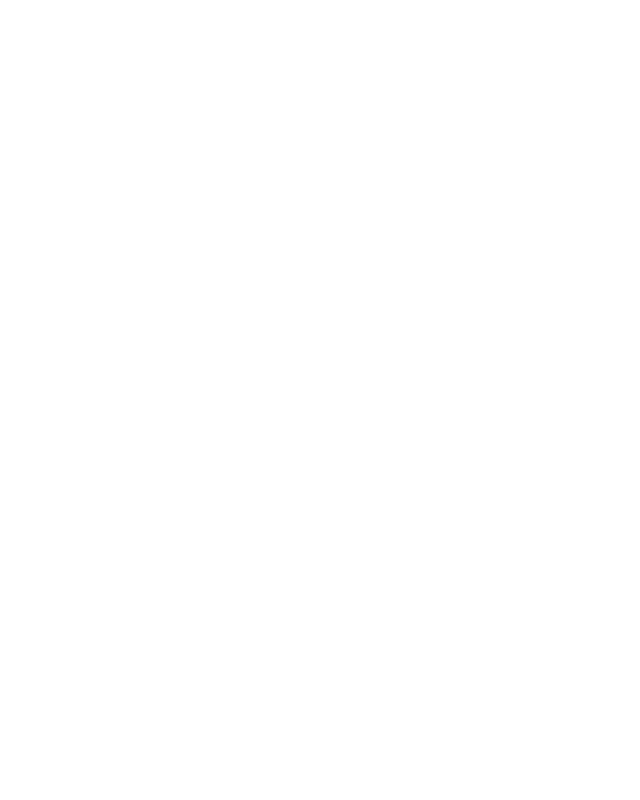
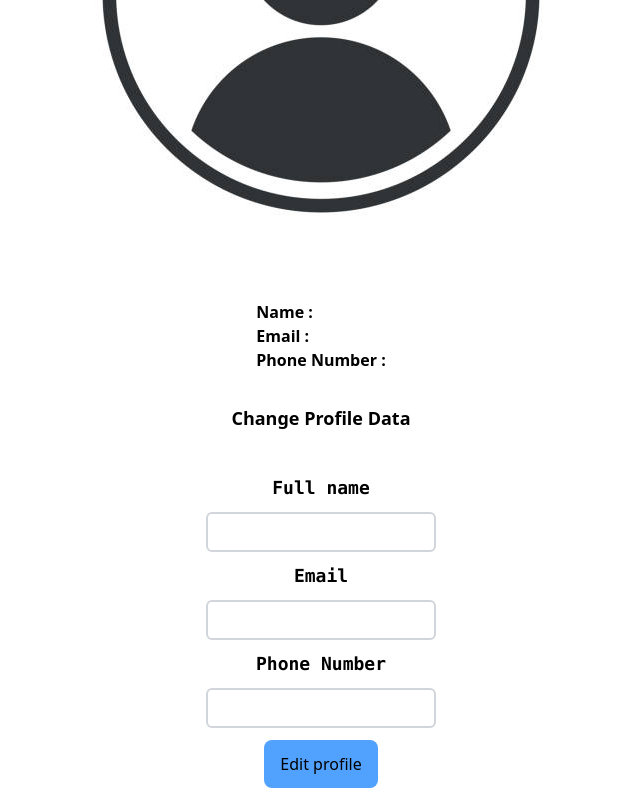
Before and after one commit to ayalasher/habitual, a React (Vite) app: page /Profile in a window 1280 px wide. Shown: the part 508-1308 px from the top of the page, without its empty margins (319-959 px from the left). Before the commit the page ends 928 px from the top, so only its background shows below. Built offline with nearby package versions, Linux system fonts and the light colour scheme.

Commit message:
Fetching goals from the home screen. Profile page worked on pending a user profile picture

```diff
--- a/src/pages/Goals_Visions.tsx
+++ b/src/pages/Goals_Visions.tsx
@@ -96,7 +96,7 @@
         });
         setGoals(userGoals);
         setLoading(false);
-        console.log(userGoals);
+        // console.log(userGoals);
       } catch (error) {
         toast.error("Error fetching user goals . Please try again later.");
       }
--- a/src/pages/Home.tsx
+++ b/src/pages/Home.tsx
@@ -2,23 +2,62 @@
 import { toast } from "react-toastify";
 import axios from "axios";
 import { getAuth } from "firebase/auth";
-import { useNavigate } from "react-router-dom";
+import { Link, useNavigate } from "react-router-dom";
 import { BeatLoader } from "react-spinners";
+import { db } from "../utils/Firebase";
+import { collection, getDocs } from "firebase/firestore";
 
 interface Quote {
   author: string;
   text: string;
 }
 
+interface newGoal {
+  title: string;
+  Description: string;
+}
+
 export default function HomeScreen() {
   const [todaysQuote, setTodaysquote] = useState<Quote | null>(null);
   const [loading, setLoading] = useState(false);
+  const [goals, setGoals] = useState<newGoal[]>([]);
   const auth = getAuth();
   const navigate = useNavigate();
   const currentUser = auth.currentUser;
   const url = import.meta.env.VITE_URL;
   const x_rapidapi_key = import.meta.env.VITE_X_RAPID_API_KEY;
   const x_rapidapi_host = import.meta.env.VITE_X_RAPID_API_HOST;
+
+  function GoalsComponent() {
+    if (loading) {
+      return (
+        <div className="flex flex-col items-center w-11/12 justify-center">
+          <BeatLoader />
+        </div>
+      );
+    }
+
+    if (goals.length === 0) {
+      return (
+        <div className="text-center py-4">
+          <p className="text-gray-500">No Goals yet. Add your first goal 👆🏼</p>
+        </div>
+      );
+    }
+    return (
+      <div className="space-y-4">
+        {goals.map((goal, index) => (
+          <div
+            key={index}
+            className="border-2 border-gray-300 rounded-md p-4 my-2"
+          >
+            <h3 className="font-bold text-lg">{goal.title}</h3>
+            <p className="text-gray-600">{goal.Description}</p>
+          </div>
+        ))}
+      </div>
+    );
+  }
 
   useEffect(() => {
     if (currentUser) {
@@ -44,7 +83,27 @@
           toast.error(`An error occured getting today's inspiration.`);
         }
       }
+
+      async function getGoals(userID: string) {
+        try {
+          const docRef = collection(db, "Users", userID, "Goals");
+          const docSnap = await getDocs(docRef);
+          const userGoals: newGoal[] = [];
+          docSnap.forEach((doc) => {
+            userGoals.push({
+              title: doc.data().title,
+              Description: doc.data().Description,
+            } as newGoal);
+          });
+          setGoals(userGoals);
+        } catch (error) {
+          toast.error(
+            "An error occurred when fetching goals . Refresh the page to try again ."
+          );
+        }
+      }
       getapi();
+      getGoals(currentUser.uid);
     } else {
       toast.error("You must be logged in to view the homepage");
       navigate("/");
@@ -73,11 +132,16 @@
       </div>
       <div className="flex flex-col items-center">
         <div className=" w-8/12  ">
-          <div>
+          <div className="flex flex-row items-center justify-between">
             <p className="font-bold text-3xl font-mono ">My goals</p>
+            <Link to={"/Focus"}>
+              <button className="py-3 my-3 px-4 text-center bg-blue-400 rounded-lg">
+                Focus 🚀
+              </button>
+            </Link>
           </div>
           <div>
-            <p>Goals set here</p>
+            <GoalsComponent />
           </div>
         </div>
       </div>
--- a/src/pages/Profile.tsx
+++ b/src/pages/Profile.tsx
@@ -1,29 +1,187 @@
 import { getAuth } from "firebase/auth";
 import { useState, useEffect } from "react";
+import { db } from "../utils/Firebase";
+import { getDoc, doc, setDoc } from "firebase/firestore";
+import { toast } from "react-toastify";
+import { BeatLoader } from "react-spinners";
+import ProfileImage from "../assets/images/userProfileImage.jpg";
+
+interface UserData {
+  fullName: string;
+  email: string;
+  phoneNumber: string;
+  termsAgreed?: boolean;
+  CreatedAt?: string;
+}
 
 export default function ProfileScreen() {
-  const [userData, setUserData] = useState<any>(null);
+  const [userData, setUserData] = useState<UserData | null>(null);
   const [loading, setLoading] = useState<boolean>(true);
   const currentUser = getAuth().currentUser;
+  const [newUserData, setNewUserData] = useState<UserData | null>(
+    loading ? null : userData
+  );
+
+  async function ChangeUserDataHandler() {
+    try {
+      const userDocref = doc(db, "Users", currentUser?.uid || "");
+      await setDoc(userDocref, {
+        fullName: newUserData?.fullName || "",
+        email: newUserData?.email || "",
+        phoneNumber: newUserData?.phoneNumber || "",
+      });
+      toast.success("User data updated successfully.");
+    } catch (error) {
+      toast.error(
+        "An error occurred when updating user data. Try again later."
+      );
+    }
+  }
 
   useEffect(() => {
-    if (currentUser) {
-      setUserData({
-        fullName: currentUser.displayName || "No name provided",
-        email: currentUser.email || "No email provided",
-        phoneNumber: currentUser.phoneNumber || "No phone number provided",
-      });
-      setLoading(false);
-    } else {
-      setLoading(false);
-      console.error("No user is currently logged in.");
+    async function fetchUserData() {
+      try {
+        if (currentUser) {
+          // Getting the document of the curent User according tp their UID
+          const userDocRef = doc(db, "Users", currentUser.uid);
+          const currentUserData = await getDoc(userDocRef);
+
+          if (currentUserData.exists()) {
+            setUserData(currentUserData.data() as UserData);
+            setNewUserData(currentUserData.data() as UserData);
+            console.log(currentUserData.data());
+          } else {
+            toast.error(
+              "An error occured while fetching the user data . try again later."
+            );
+          }
+          setLoading(false);
+        } else {
+          setLoading(false);
+          toast.error("No user is currently logged in. Navigate to Home page.");
+        }
+      } catch (error) {
+        toast.error("An error occured while fetching user data.");
+      }
     }
-  });
+    fetchUserData();
+  }, [currentUser]);
   return (
     <div className="flex flex-col h-screen w-12/12 items-center ">
-      <div className="flex flex-col w-8/12">
+      <div className="flex flex-col w-9/12">
         <p className="font-bold text-3xl py-2 my-2 font-mono ">User profile</p>
-        <p>{}</p>
+      </div>
+
+      <div className="flex flex-col w-9/12 items-center justify-center ">
+        <img className="" src={ProfileImage} alt="User Profile Image" />
+        {loading ? (
+          <BeatLoader />
+        ) : (
+          <div>
+            <p>
+              <strong>Name : </strong>
+              {userData?.fullName}
+            </p>
+            <p>
+              <strong>Email : </strong>
+              {userData?.email}
+            </p>
+            <p>
+              <strong>Phone Number : </strong>
+              {userData?.phoneNumber}
+            </p>
+          </div>
+        )}
+      </div>
+
+      <div className="flex flex-col w-9/12 items-center justify-center ">
+        <p className="py-4 my-4 font-bold text-lg ">Change Profile Data</p>
+        <form action="">
+          <fieldset>
+            <div className="flex flex-col items-center justify-center w-12/12 ">
+              <label
+                className="font-bold text-lg font-mono  py-1.5  my-1 "
+                htmlFor=""
+              >
+                Full name
+              </label>
+              <input
+                className="rounded-md border-2 border-gray-300 px-2 py-1.5 font-mono w-12/12 "
+                type="text"
+                value={newUserData?.fullName}
+                defaultValue={newUserData?.fullName}
+                name="Full Name"
+                id="fullName"
+                onChange={(e) =>
+                  setNewUserData({
+                    email: newUserData?.email || "",
+                    phoneNumber: newUserData?.phoneNumber || "",
+                    ...newUserData,
+                    fullName: e.target.value || "",
+                  })
+                }
+              />
+            </div>
+
+            <div className="flex flex-col items-center justify-center w-12/12 ">
+              <label
+                className="font-bold text-lg font-mono  py-1.5  my-1 "
+                htmlFor=""
+              >
+                Email
+              </label>
+              <input
+                className="rounded-md border-2 border-gray-300 px-2 py-1.5 font-mono w-12/12 "
+                type="text"
+                value={newUserData?.email}
+                name="User Email"
+                id="UserEmail"
+                onChange={(e) =>
+                  setNewUserData({
+                    fullName: newUserData?.fullName || "",
+                    phoneNumber: newUserData?.phoneNumber || "",
+                    ...newUserData,
+                    email: e.target.value || "",
+                  })
+                }
+              />
+            </div>
+
+            <div className="flex flex-col items-center justify-center w-12/12 ">
+              <label
+                className="font-bold text-lg font-mono  py-1.5  my-1 "
+                htmlFor=""
+              >
+                Phone Number
+              </label>
+              <input
+                className="rounded-md border-2 border-gray-300 px-2 py-1.5 font-mono w-12/12 "
+                type="text"
+                value={newUserData?.phoneNumber}
+                name="Phone Number"
+                id="PhoneNumber"
+                onChange={(e) =>
+                  setNewUserData({
+                    fullName: newUserData?.fullName || "",
+                    email: newUserData?.email || "",
+                    ...newUserData,
+                    phoneNumber: e.target.value || "",
+                  })
+                }
+              />
+            </div>
+
+            <div className="flex flex-col items-center justify-center w-12/12 ">
+              <button
+                className="py-3 my-3 px-4 text-center bg-blue-400 rounded-lg"
+                onClick={ChangeUserDataHandler}
+                type="button"
+              >
+                Edit profile
+              </button>
+            </div>
+          </fieldset>
+        </form>
       </div>
     </div>
   );
```
Also changed, not shown: src/assets/images/userProfileImage.jpg (added).
